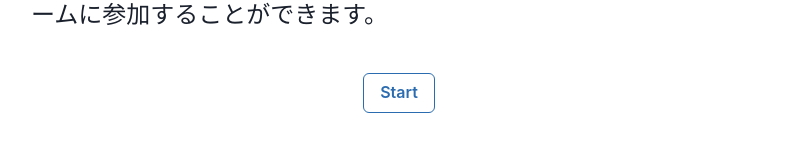
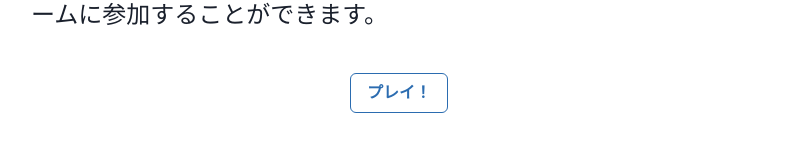
Before and after one commit to kc0ffee/code-connect-client-side, a Next.js app: page / in a window 1280 px wide. Shown: the part 327-478 px from the top of the page, without its empty margins (241-1035 px from the left). Built offline with nearby package versions, Linux system fonts and the light colour scheme.

Commit message:
chore : ボタンのテキストを変更

```diff
--- a/app/page.tsx
+++ b/app/page.tsx
@@ -46,7 +46,7 @@ export default function Home() {
             variant={"outline"}
             onClick={PressStartButton}
           >
-            Start
+            プレイ！
           </Button>
         </Center>
       </Container>
```
